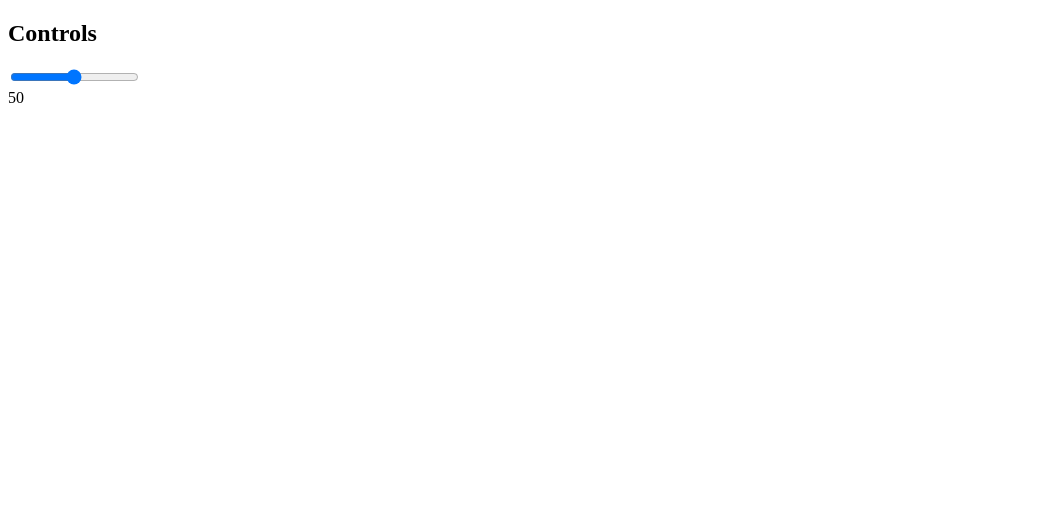
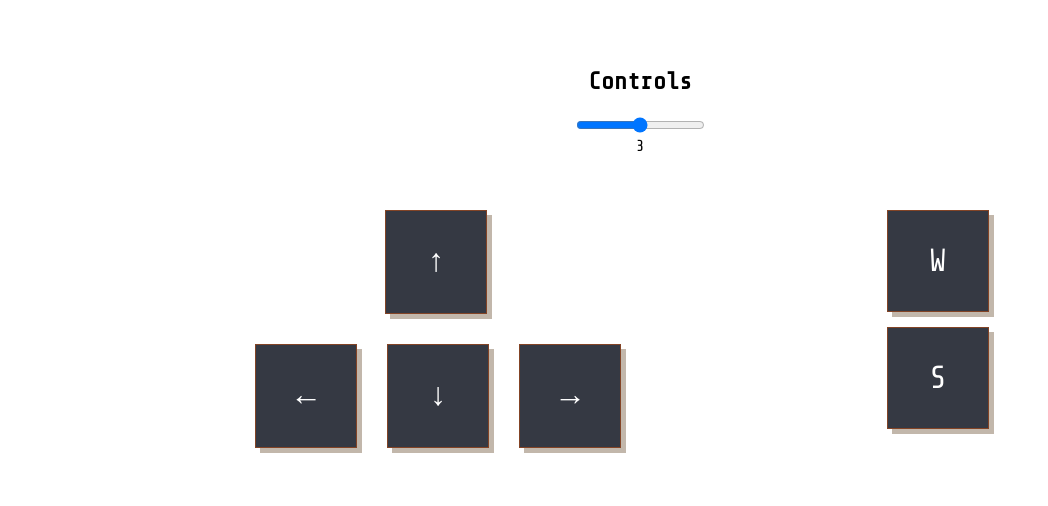
Before and after one commit to toastytato/TI_Teleconferencing_Robot, a plain HTML site: page index.html in a window 1280 px wide. Shown: the whole page, without its empty margins (0-1048 px from the left). Drawn offline with nearby package versions, Linux system fonts and the light colour scheme.

Commit message:
updated UI

```diff
--- a/buttons.js
+++ b/buttons.js
@@ -1,9 +1,13 @@
 var slider = document.getElementById("myRange");
 var output = document.getElementById("demo");
+
+list = [(15),(25),(35),(45),(55)];
+
 output.innerHTML = slider.value; // Display the default slider value
 slider.oninput = function() {
-    output.innerHTML = this.value;
-    client.send("buttons",this.value);
+    output.innerHTML = "Speed: " +  this.value;
+    var actualspeed = list[this.value - 1];
+    client.send("buttons", String(actualspeed));
   }
 
 //does this work?
--- a/index.html
+++ b/index.html
@@ -2,19 +2,68 @@
 <html lang="en">
 <head>
       <meta charset="utf-8">
-
+      <link rel="stylesheet" href="style.css">
       <script src="https://smtpjs.com/v3/smtp.js"></script>
       <script type="text/javascript"
         src="https://cdn.jsdelivr.net/npm/@emailjs/browser@3/dist/email.min.js">
 </script>
    </head>
 
-   <h2>Controls</h2>
-   <div id="display"></div>
-   <div class="slidecontainer">
-      <input type="range" min="1" max="100" value="50" class="slider" id="myRange">
-    </div>
-    <div id="demo"></div>
+   <div class="message-container">
+      <h2>Controls</h2>
+      <div class="slidecontainer">
+         <input type="range" min="1" max="5" value="3" step = "1"class="slider" id="myRange">
+       </div>
+       <div id="display"></div>
+       <div id="demo"></div>
+   </div>
+
+
+
+<div class="container">
+    <div class="keyboard">
+      <!-- Top Row -->
+      <div class="top-row">
+        <!-- Key -->
+        <div data-key="38" class="key">
+          <!-- Character -->
+          <p>&uarr;</p>
+        </div>
+
+      </div>
+      <!-- Bottom Row -->
+      <div class="bottom-row">
+        <!-- Key -->
+        <div data-key="37" class="key">
+          <!-- Character -->
+          <p>&larr;</p>
+        </div>
+        <!-- Key -->
+        <div data-key="40" class="key">
+          <!-- Character -->
+          <p>&darr;</p>
+        </div>
+        <!-- Key -->
+        <div data-key="39" class="key">
+          <!-- Character -->
+          <p>&rarr;</p>
+        </div>
+
+      </div>
+   </div>
+      <div class ="right-row">
+         <div data-key="87" class="key">
+            <!-- Character -->
+            <p>W</p>
+          </div>
+          <div data-key="83" class="key">
+            <!-- Character -->
+            <p>S</p>
+          </div>
+      </div>
+
+</div>
+
 
     <script src="https://cdnjs.cloudflare.com/ajax/libs/paho-mqtt/1.0.2/mqttws31.js" type="text/javascript"></script>
     <script src="library.js" type="text/javascript"></script>
--- a/mqtt.js
+++ b/mqtt.js
@@ -32,9 +32,12 @@ document.onkeydown = checkKey;
 document.onkeyup = checkKeyup;
 function checkKey(e) {
   var text = document.getElementById("display")
+
     e = e || window.event;
+    var key = document.querySelector(`div[data-key="${e.keyCode}"]`);
+    key.style.backgroundColor = 'red';
+    if (e.keyCode == '38') {
 
-    if (e.keyCode == '38') {
       text.innerHTML = "move forward";
       client.send("control","forward");
     }
@@ -72,6 +75,8 @@ function checkKey(e) {
 function checkKeyup(e) {
   var text = document.getElementById("display")
     e = e || window.event;
+    var key = document.querySelector(`div[data-key="${e.keyCode}"]`);
+    key.style.backgroundColor = '#353943';
     client.send("control","stop");
     text.innerHTML = "stop";
 
--- a/style.css
+++ b/style.css
@@ -0,0 +1,70 @@
+/* Import Font from Google Fonts */
+@import url("https://fonts.googleapis.com/css?family=Share+Tech+Mono");
+
+/* Sets font to "Share Tech Mono' */
+body {
+  font-family: "Share Tech Mono", monospace;
+}
+
+/* Style for the message container */
+.message-container {
+  padding-top: 2.5em;
+  text-align: center;
+}
+
+.container{
+    display: flex;
+    /* align-items: center;
+    justify-content: center; */
+
+}
+/* Keyboard style */
+.keyboard {
+  padding: 2.5em 0;
+  width: 400px;
+  margin: 0 auto;
+}
+/* Top row for keyboard */
+.top-row {
+  width: 140px;
+  /* Off Centered */
+  /* width: 190px; */
+  margin: 0 auto;
+
+}
+/* Bottom row for keyboard */
+.bottom-row {
+  display: inline-flex;
+}
+.right-row{
+  padding: 2.5em 0;
+  width: 400px;
+
+}
+
+
+/* Style for each Key */
+.key {
+  background-color: #353943;
+  border: 1px solid #834426;
+  box-shadow: 5px 5px #c2b7ab;
+  color: #ffffff;
+  width: 100px;
+  margin: 15px;
+  text-align: center;
+  top: 0;
+  left: 0;
+  transition: all 0.07s ease;
+}
+/* Active Class for Key */
+.activeKey {
+  transform: scale(1.1);
+  position: relative;
+  top: 0.2em;
+  left: 0.2em;
+  box-shadow: 0 0 0 0;
+}
+/* Sets font size for each Key */
+.key > p {
+  font-size: 2em;
+}
```
